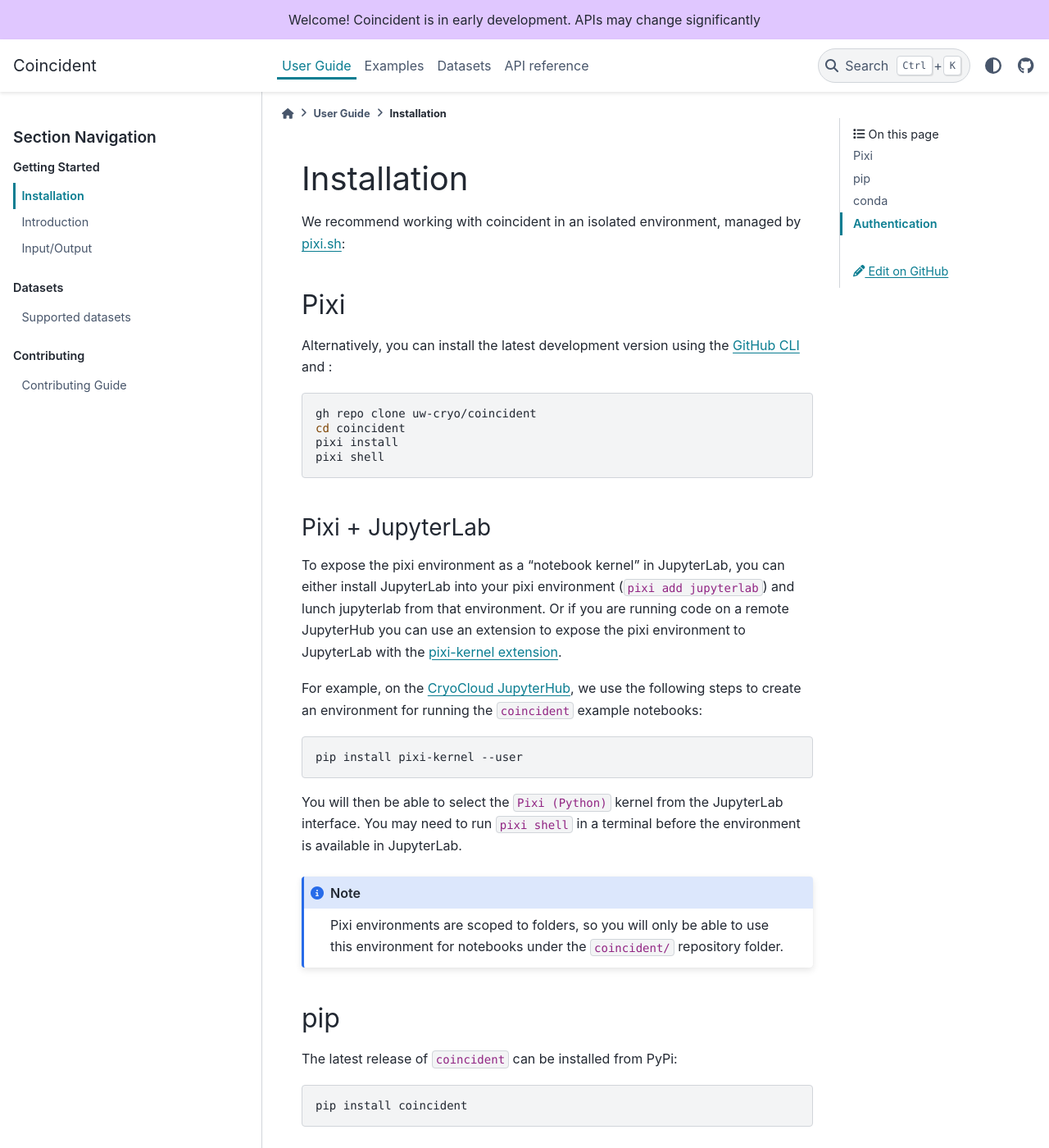
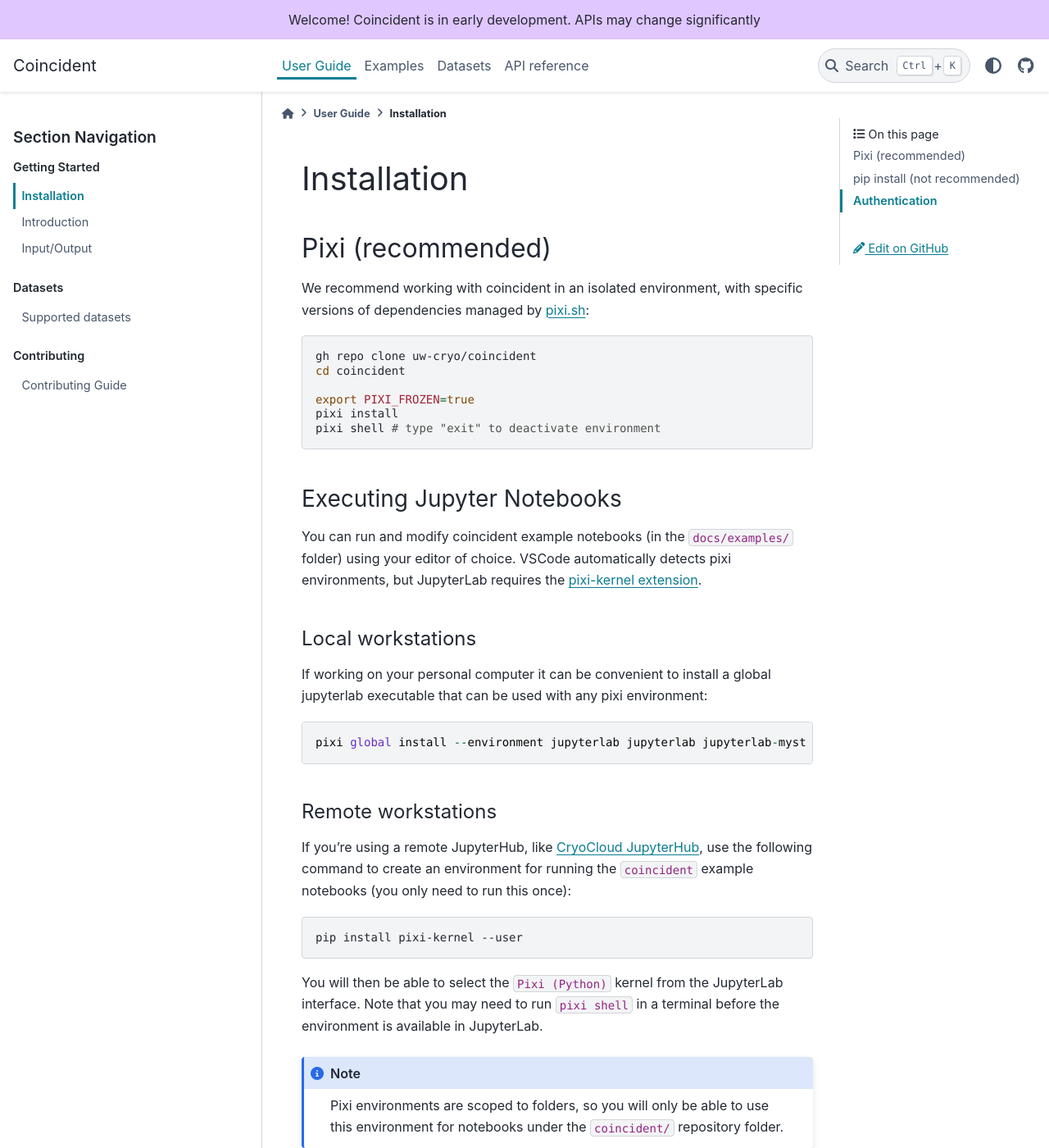
Before and after one commit to uw-cryo/coincident, a Sphinx documentation site: the page built from docs/user_guide/installation.md, in a window 1280 px wide and 1400 px high. Shown: the whole window at 82% size. Built offline with Sphinx 7.4.7 and the PyData theme 0.15.4, drawn with Linux system fonts in a browser that asks for light colours; some of the changed text lies outside the part shown.

Commit message:
polish install guide, separate docs environment

````diff
--- a/docs/user_guide/installation.md
+++ b/docs/user_guide/installation.md
@@ -1,53 +1,64 @@
 # Installation
 
-We recommend working with coincident in an isolated environment, managed by
-[pixi.sh](https://pixi.sh/latest/):
+## Pixi (recommended)
 
-## Pixi
-
-Alternatively, you can install the latest development version using the
-[GitHub CLI](https://cli.github.com) and :
+We recommend working with coincident in an isolated environment, with specific
+versions of dependencies managed by [pixi.sh](https://pixi.sh/latest/):
 
 ```bash
 gh repo clone uw-cryo/coincident
 cd coincident
+
+export PIXI_FROZEN=true
 pixi install
-pixi shell
+pixi shell # type "exit" to deactivate environment
 ```
 
-### Pixi + JupyterLab
+### Executing Jupyter Notebooks
 
-To expose the pixi environment as a "notebook kernel" in JupyterLab, you can
-either install JupyterLab into your pixi environment (`pixi add jupyterlab`) and
-lunch jupyterlab from that environment. Or if you are running code on a remote
-JupyterHub you can use an extension to expose the pixi environment to JupyterLab
-with the [pixi-kernel extension](https://github.com/renan-r-santos/pixi-kernel).
+You can run and modify coincident example notebooks (in the `docs/examples/`
+folder) using your editor of choice. VSCode automatically detects pixi
+environments, but JupyterLab requires the
+[pixi-kernel extension](https://github.com/renan-r-santos/pixi-kernel).
 
-For example, on the [CryoCloud JupyterHub](https://hub.cryointhecloud.com/), we
-use the following steps to create an environment for running the `coincident`
-example notebooks:
+#### Local workstations
+
+If working on your personal computer it can be convenient to install a global
+jupyterlab executable that can be used with any pixi environment:
+
+```
+pixi global install --environment jupyterlab jupyterlab jupyterlab-myst pixi-kernel
+```
+
+#### Remote workstations
+
+If you're using a remote JupyterHub, like
+[CryoCloud JupyterHub](https://hub.cryointhecloud.com/), use the following
+command to create an environment for running the `coincident` example notebooks
+(you only need to run this once):
 
 ```bash
 pip install pixi-kernel --user
 ```
 
 You will then be able to select the `Pixi (Python)` kernel from the JupyterLab
-interface. You may need to run `pixi shell` in a terminal before the environment
-is available in JupyterLab.
+interface. Note that you may need to run `pixi shell` in a terminal before the
+environment is available in JupyterLab.
 
 ```{note}
 Pixi environments are scoped to folders, so you will only be able to use this environment for notebooks under the `coincident/` repository folder.
 ```
 
-## pip
+## pip install (not recommended)
 
-The latest release of `coincident` can be installed from PyPi:
+The latest release of `coincident` can be installed from PyPi, but this is not
+recommended because exact dependency versions are not guaranteed.
 
 ```bash
 pip install coincident
 ```
 
-## conda
+### conda
 
 We do yet have a conda-forge package for coincident. In the meantime, you can
 try installing coincident with pip _into_ an existing conda environment, but
````
Also changed, not shown: pyproject.toml (+21 -13 lines), .readthedocs.yaml, 1 other file.
